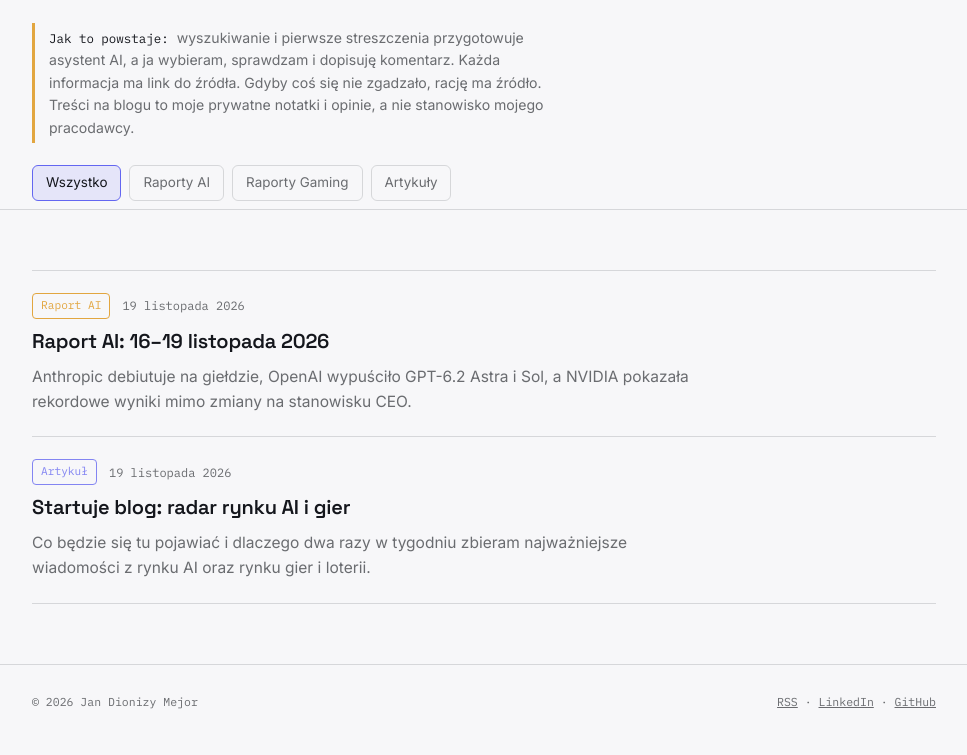
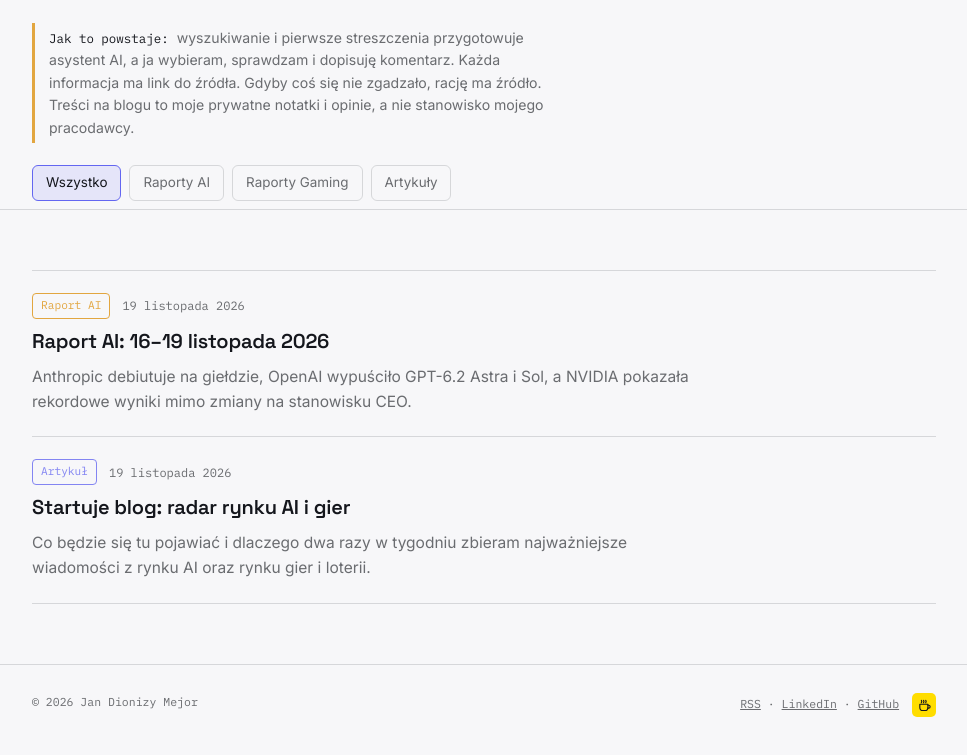
Before and after one commit to Kyoshi84/Website, an Astro site: page /blog in a window 1280 px wide. Shown: the part 824-1579 px from the top of the page, without its empty margins (156-1123 px from the left). Built offline with nearby package versions, Linux system fonts and the light colour scheme; Astro itself is replaced by a stand-in of ours.

Commit message:
Dodaj ikonkę Buy Me a Coffee (portfolio i stopka)
Co-Authored-By: Claude Opus 5.5 <noreply@anthropic.com>
Claude-Session: https://claude.ai/code/session_01VZaBN1qzPPwHjmeuq6CGWm

```diff
--- /dev/null
+++ b/src/components/CoffeeLink.astro
@@ -0,0 +1,20 @@
+---
+interface Props { size?: 'md' | 'sm' }
+const { size = 'md' } = Astro.props;
+---
+<a
+  class:list={['coffee', size]}
+  href="https://buymeacoffee.com/unclekyoshi"
+  target="_blank"
+  rel="noopener"
+  title="Postaw mi kawę (Buy Me a Coffee)"
+  aria-label="Postaw mi kawę na Buy Me a Coffee"
+>
+  <svg viewBox="0 0 24 24" aria-hidden="true" fill="none" stroke="currentColor" stroke-width="1.8" stroke-linecap="round" stroke-linejoin="round">
+    <path d="M7 3.5c0 .8.6 1.2.6 2s-.6 1.2-.6 2" />
+    <path d="M10.5 3.5c0 .8.6 1.2.6 2s-.6 1.2-.6 2" />
+    <path d="M14 3.5c0 .8.6 1.2.6 2s-.6 1.2-.6 2" />
+    <path d="M4.5 10h13v5a5 5 0 0 1-5 5h-3a5 5 0 0 1-5-5v-5z" />
+    <path d="M17.5 11.5h1.2a2.3 2.3 0 0 1 0 4.6h-1.6" />
+  </svg>
+</a>
--- a/src/layouts/Base.astro
+++ b/src/layouts/Base.astro
@@ -1,5 +1,6 @@
 ---
 import '../styles/global.css';
+import CoffeeLink from '../components/CoffeeLink.astro';
 
 interface Props {
   title?: string;
@@ -59,7 +60,7 @@ const nav = [
   <div class="site-foot">
     <div class="wrap">
       <span>© {new Date().getFullYear()} Jan Dionizy Mejor</span>
-      <span><a href="/rss.xml">RSS</a> · <a href="https://www.linkedin.com/in/jan-dionizy-mejor-0b6a1529/" target="_blank" rel="noopener">LinkedIn</a> · <a href="https://github.com/Kyoshi84" target="_blank" rel="noopener">GitHub</a></span>
+      <span><a href="/rss.xml">RSS</a> · <a href="https://www.linkedin.com/in/jan-dionizy-mejor-0b6a1529/" target="_blank" rel="noopener">LinkedIn</a> · <a href="https://github.com/Kyoshi84" target="_blank" rel="noopener">GitHub</a> <CoffeeLink size="sm" /></span>
     </div>
   </div>
 </body>
--- a/src/pages/index.astro
+++ b/src/pages/index.astro
@@ -1,6 +1,7 @@
 ---
 import Base from '../layouts/Base.astro';
 import PostList from '../components/PostList.astro';
+import CoffeeLink from '../components/CoffeeLink.astro';
 import { getPublishedPosts } from '../lib/posts';
 
 const latest = (await getPublishedPosts()).slice(0, 3);
@@ -22,6 +23,7 @@ const latest = (await getPublishedPosts()).slice(0, 3);
           <a class="cta ghost" href="https://www.linkedin.com/in/jan-dionizy-mejor-0b6a1529/" target="_blank" rel="noopener">LinkedIn</a>
           <a class="cta ghost" href="https://github.com/Kyoshi84" target="_blank" rel="noopener">GitHub</a>
           <a class="cta ghost" href="/certyfikaty/">Zobacz certyfikaty</a>
+          <CoffeeLink />
         </div>
       </div>
       <div class="photo-wrap">
@@ -165,6 +167,7 @@ const latest = (await getPublishedPosts()).slice(0, 3);
       <div class="contact-grid">
         <a class="cta ghost" href="https://www.linkedin.com/in/jan-dionizy-mejor-0b6a1529/" target="_blank" rel="noopener">LinkedIn</a>
         <a class="cta ghost" href="https://github.com/Kyoshi84" target="_blank" rel="noopener">GitHub</a>
+        <CoffeeLink />
       </div>
       <div class="foot-bottom">
         <span>Jan Dionizy Mejor — Analityk Biznesowy · Warszawa</span>
--- a/src/styles/global.css
+++ b/src/styles/global.css
@@ -201,3 +201,11 @@ table.reg td.year{font-family:'IBM Plex Mono',monospace;color:var(--amber);text-
 .method{margin-top:26px;max-width:72ch;font-size:0.88rem;color:var(--text-lo);border-left:3px solid var(--amber);padding:4px 0 4px 14px;}
 .method .mono{font-family:'IBM Plex Mono',monospace;font-size:0.78rem;color:var(--text-hi);margin-right:4px;}
 @media (max-width:820px){ .streams{grid-template-columns:1fr;} }
+
+/* ---------- Buy Me a Coffee ---------- */
+.coffee{display:inline-flex;align-items:center;justify-content:center;flex:none;width:46px;height:46px;border-radius:7px;background:#ffdd00;color:#14161c;text-decoration:none;transition:transform .2s,box-shadow .2s;}
+.coffee:hover{transform:translateY(-2px);box-shadow:0 4px 14px rgba(255,221,0,0.35);}
+.coffee svg{width:24px;height:24px;}
+.coffee.sm{width:24px;height:24px;border-radius:5px;vertical-align:middle;margin-left:6px;}
+.coffee.sm svg{width:15px;height:15px;}
+.site-foot .coffee{color:#14161c;}
```
